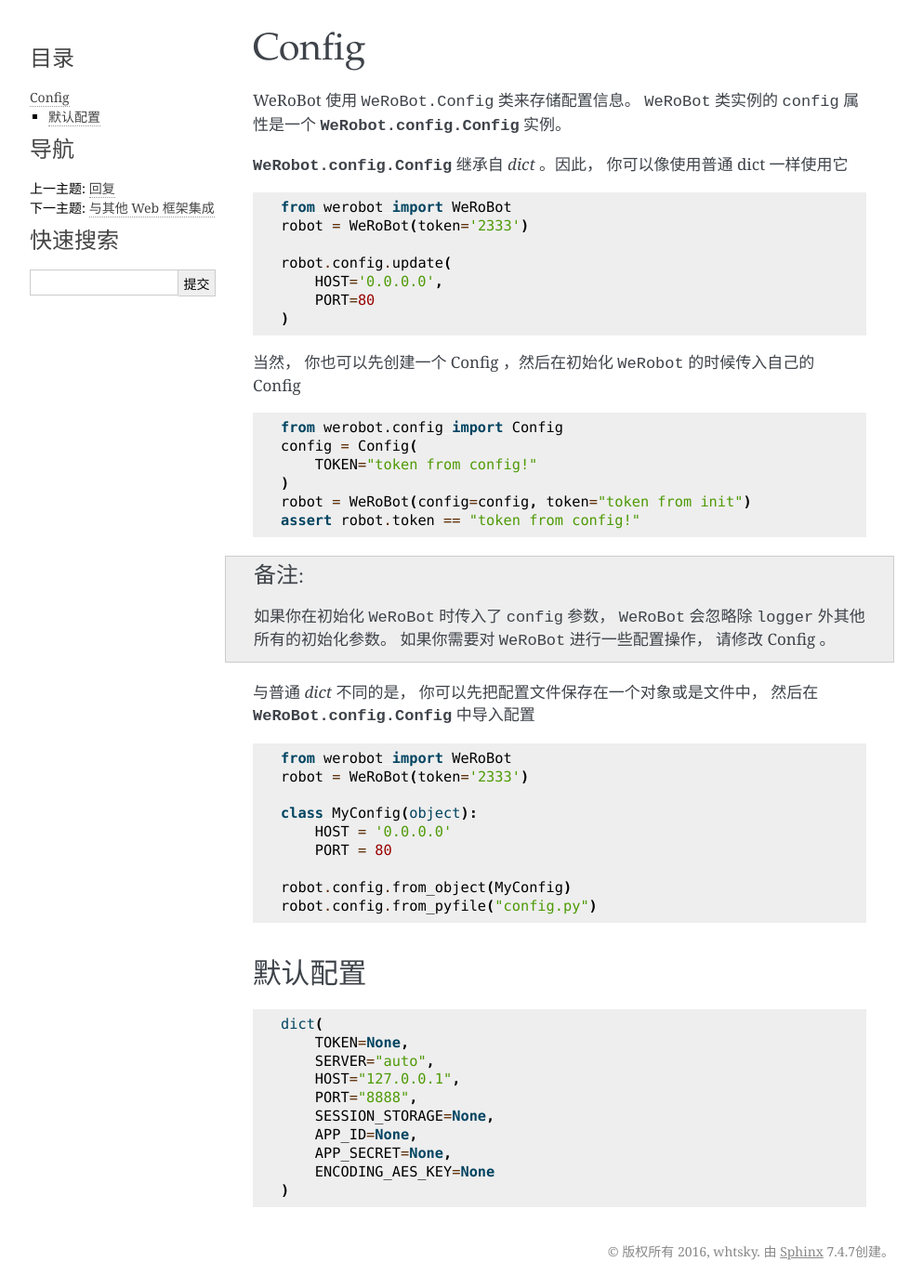
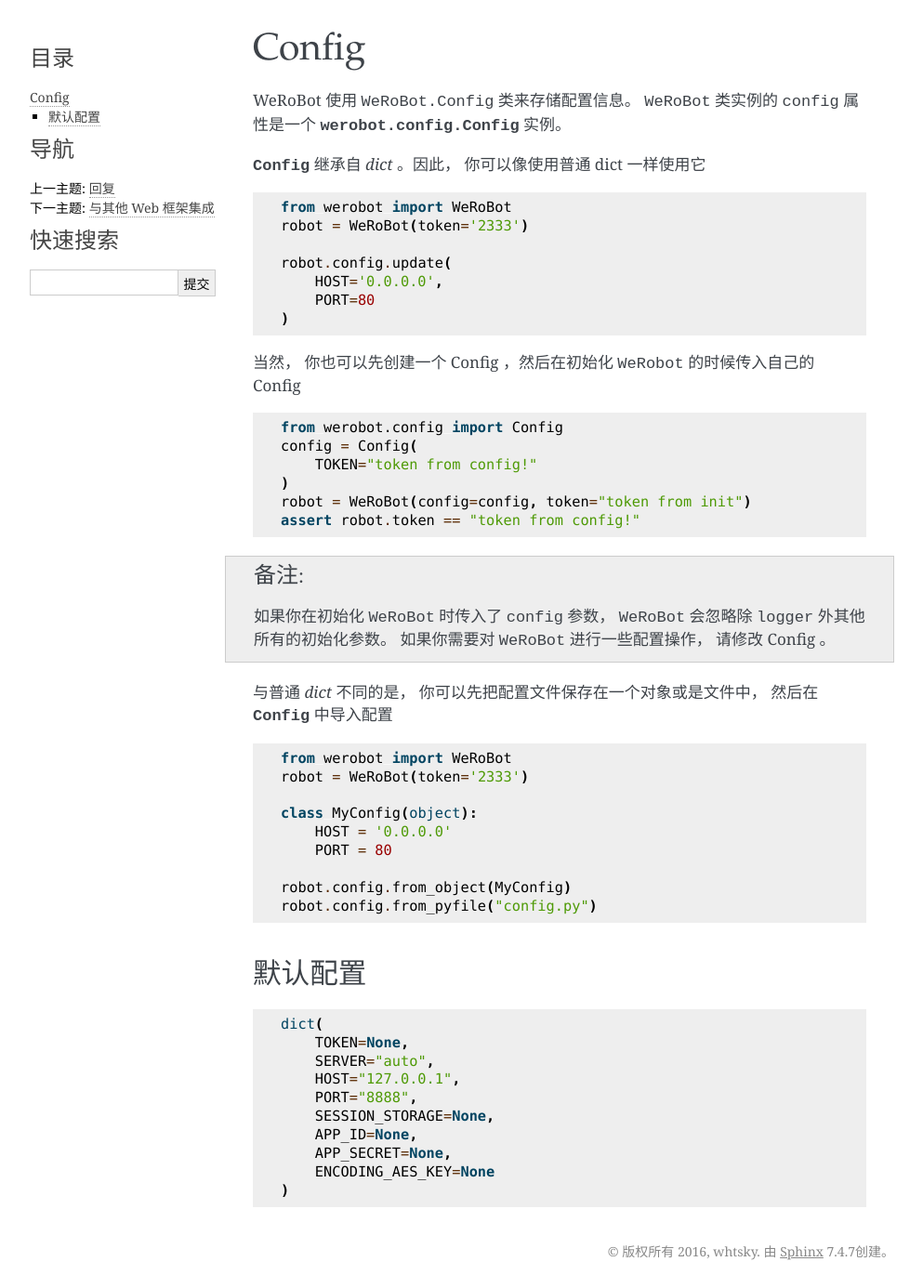
Before and after one commit to offu/WeRoBot, a Sphinx documentation site: the page built from docs/config.rst, in a window 1280 px wide. Shown: the whole page at 93% size, without its empty margins (148-1141 px from the left). Built offline with Sphinx 7.4.7, drawn with Linux system fonts in a browser that asks for light colours; the version number could not be read and is left out.

Commit message:
update config doc

```diff
--- a/docs/config.rst
+++ b/docs/config.rst
@@ -1,9 +1,9 @@
 Config
 =====================
 
-WeRoBot 使用 ``WeRoBot.Config`` 类来存储配置信息。  ``WeRoBot`` 类实例的 ``config`` 属性是一个 :class:`WeRobot.config.Config` 实例。
+WeRoBot 使用 ``WeRoBot.Config`` 类来存储配置信息。  ``WeRoBot`` 类实例的 ``config`` 属性是一个 :class:`werobot.config.Config` 实例。
 
-:class:`WeRobot.config.Config` 继承自 `dict` 。因此， 你可以像使用普通 dict 一样使用它 ::
+:class:`~werobot.config.Config` 继承自 `dict` 。因此， 你可以像使用普通 dict 一样使用它 ::
 
     from werobot import WeRoBot
     robot = WeRoBot(token='2333')
@@ -24,7 +24,7 @@
 
 .. note:: 如果你在初始化 ``WeRoBot`` 时传入了 ``config`` 参数， ``WeRoBot`` 会忽略除 ``logger`` 外其他所有的初始化参数。 如果你需要对 ``WeRoBot`` 进行一些配置操作， 请修改 Config 。
 
-与普通 `dict` 不同的是， 你可以先把配置文件保存在一个对象或是文件中， 然后在 :class:`WeRoBot.config.Config` 中导入配置 ::
+与普通 `dict` 不同的是， 你可以先把配置文件保存在一个对象或是文件中， 然后在 :class:`~werobot.config.Config` 中导入配置 ::
 
     from werobot import WeRoBot
     robot = WeRoBot(token='2333')
```
